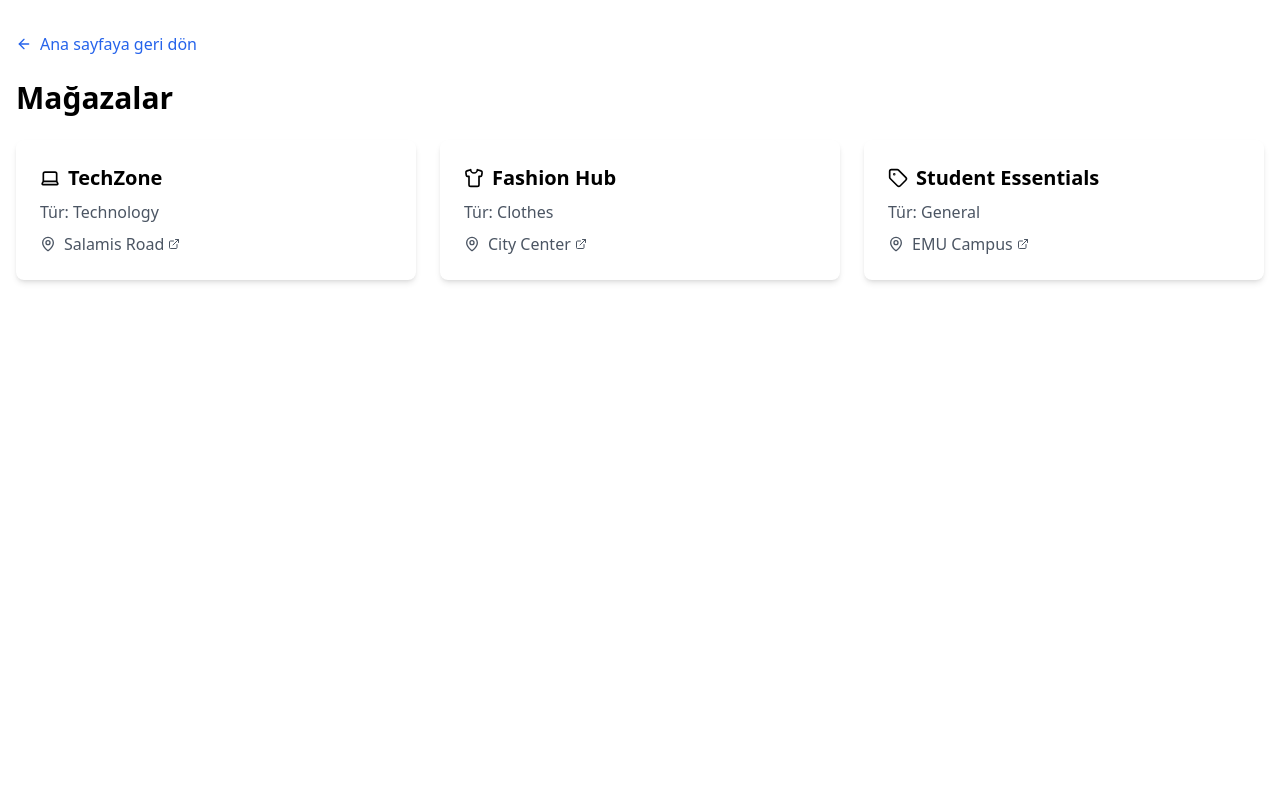
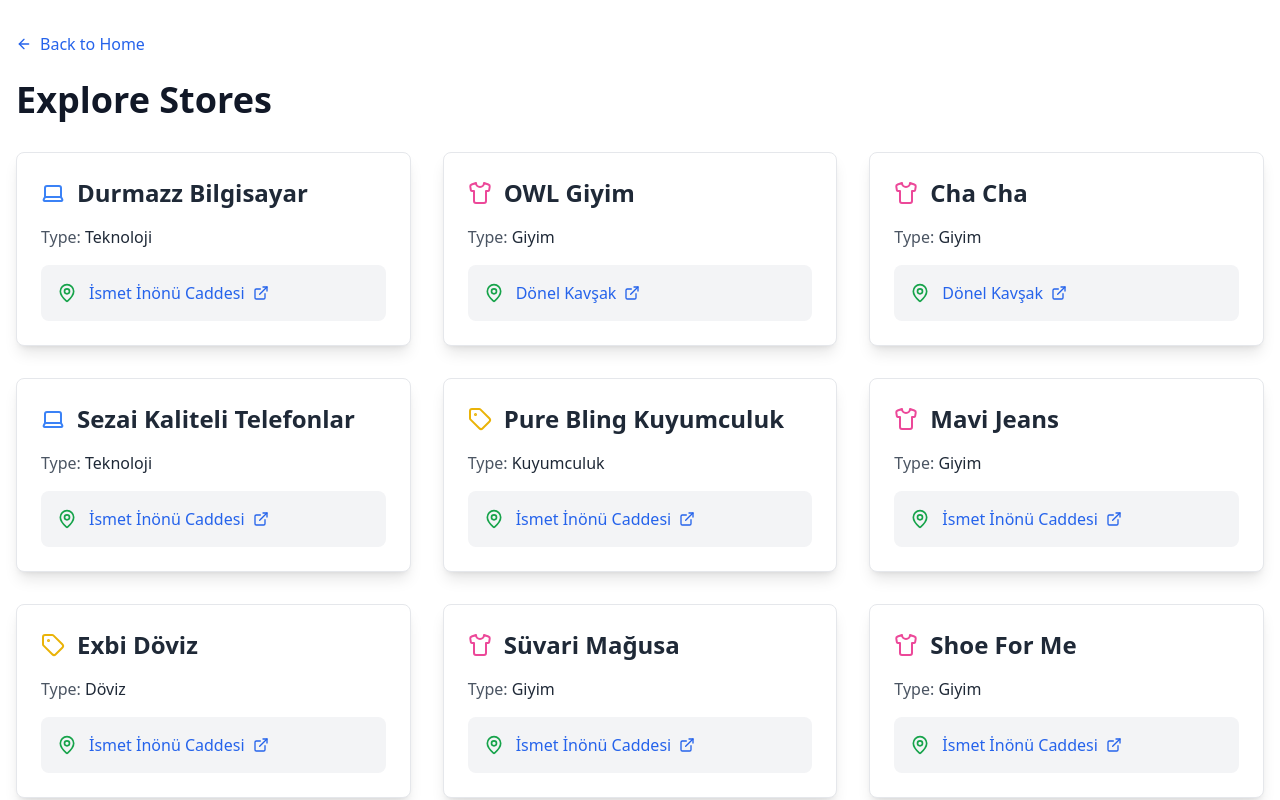
Before and after one commit to atasoya/emu-guide, a Next.js app: page /magazalar in a window 1280 px wide. Shown: the top 800 px of the page. Built offline with nearby package versions, Linux system fonts and the light colour scheme.

Commit message:
Add stores

```diff
--- a/src/app/magazalar/page.tsx
+++ b/src/app/magazalar/page.tsx
@@ -12,57 +12,192 @@ interface Store {
 const stores: Store[] = [
   {
     id: 1,
-    name: "TechZone",
-    type: "Technology",
-    place: "Salamis Road",
-    googleMapsUrl: "https://goo.gl/maps/example1"
+    name: "Durmazz Bilgisayar",
+    type: "Teknoloji",
+    place: "İsmet İnönü Caddesi",
+    googleMapsUrl: "https://maps.app.goo.gl/rvaj4X9WcdcJNUqj6"
   },
   {
     id: 2,
-    name: "Fashion Hub",
-    type: "Clothes",
-    place: "City Center",
-    googleMapsUrl: "https://goo.gl/maps/example2"
+    name: "OWL Giyim",
+    type: "Giyim",
+    place: "Dönel Kavşak",
+    googleMapsUrl: "https://maps.app.goo.gl/JZzbbSVyAfJdPwtZ8"
   },
   {
     id: 3,
-    name: "Student Essentials",
-    type: "General",
-    place: "EMU Campus",
-    googleMapsUrl: "https://goo.gl/maps/example3"
+    name: "Cha Cha",
+    type: "Giyim",
+    place: "Dönel Kavşak",
+    googleMapsUrl: "https://maps.app.goo.gl/HUNA6Y31PyBUdSmC9"
+  },
+  {
+    id: 4,
+    name: "Sezai Kaliteli Telefonlar",
+    type: "Teknoloji",
+    place: "İsmet İnönü Caddesi",
+    googleMapsUrl: "https://maps.app.goo.gl/7LkF3uPEZwCDMbz29"
+  },
+  {
+    id: 5,
+    name: "Pure Bling Kuyumculuk",
+    type: "Kuyumculuk",
+    place: "İsmet İnönü Caddesi",
+    googleMapsUrl: "https://maps.app.goo.gl/vKMiW2iP9qRZuzv89"
+  },
+  {
+    id: 6,
+    name: "Mavi Jeans",
+    type: "Giyim",
+    place: "İsmet İnönü Caddesi",
+    googleMapsUrl: "https://maps.app.goo.gl/yVmNPVqgqTWkyMmd8"
+  },
+  {
+    id: 7,
+    name: "Exbi Döviz",
+    type: "Döviz",
+    place: "İsmet İnönü Caddesi",
+    googleMapsUrl: "https://maps.app.goo.gl/VDMW7AudxPqiRbq27"
+  },
+  {
+    id: 8,
+    name: "Süvari Mağusa",
+    type: "Giyim",
+    place: "İsmet İnönü Caddesi",
+    googleMapsUrl: "https://maps.app.goo.gl/odRhHY4pRTpGLWX67"
+  },
+  {
+    id: 9,
+    name: "Shoe For Me",
+    type: "Giyim",
+    place: "İsmet İnönü Caddesi",
+    googleMapsUrl: "https://maps.app.goo.gl/x9ME7BxCHeQEvBqo7"
+  },
+  {
+    id: 10,
+    name: "LC Waikiki",
+    type: "Giyim",
+    place: "İsmet İnönü Caddesi",
+    googleMapsUrl: "https://maps.app.goo.gl/puBYXzNm9AfKLXpCA"
+  },
+  {
+    id: 11,
+    name: "Old City Saat",
+    type: "Saat & Kuyumculuk",
+    place: "İsmet İnönü Caddesi",
+    googleMapsUrl: "https://maps.app.goo.gl/sFy8698EfkRcYoY59"
+  },
+  {
+    id: 12,
+    name: "A&A Premium Erkek",
+    type: "Giyim",
+    place: "İsmet İnönü Caddesi",
+    googleMapsUrl: "https://maps.app.goo.gl/SnrNmeNr2jnA82sH6"
+  },
+  {
+    id: 13,
+    name: "Spor Market",
+    type: "Spor Ekipmanları",
+    place: "İsmet İnönü Caddesi",
+    googleMapsUrl: "https://maps.app.goo.gl/vtJj4sLVbTWkuCiW8"
+  },
+  {
+    id: 14,
+    name: "Kemaler Ayakkabı",
+    type: "Giyim",
+    place: "Salamis Yolu",
+    googleMapsUrl: "https://maps.app.goo.gl/VCcF9zYv5tZD5rMS7"
+  },
+  {
+    id: 15,
+    name: "HABLS Giyim & Spor Ayakkabı",
+    type: "Giyim",
+    place: "Salamis Yolu",
+    googleMapsUrl: "https://maps.app.goo.gl/6Q5gDtDFZuQhJd5e7"
+  },
+  {
+    id: 16,
+    name: "Şaşa Aksesuar",
+    type: "Giyim",
+    place: "Salamis Yolu",
+    googleMapsUrl: "https://maps.app.goo.gl/jHvxz5wUUDGc57M38"
+  },
+  {
+    id: 17,
+    name: "Flormar Kozmetik Mağazası",
+    type: "Kozmetik",
+    place: "Salamis Yolu",
+    googleMapsUrl: "https://maps.app.goo.gl/jHvxz5wUUDGc57M38"
+  },
+  {
+    id: 18,
+    name: "Oopss",
+    type: "Genel",
+    place: "Macro Mall",
+    googleMapsUrl: "https://maps.app.goo.gl/CWJk3aA5aSEZRA4F8"
+  },
+  {
+    id: 19,
+    name: "Tekzen",
+    type: "Ev & Bahçe",
+    place: "Macro Mall",
+    googleMapsUrl: "https://maps.app.goo.gl/A63FgecwX4HpP1kGA"
+  },
+  {
+    id: 20,
+    name: "IQOS Mağazası",
+    type: "Tütün",
+    place: "Salamis Yolu",
+    googleMapsUrl: "https://maps.app.goo.gl/huU4kQyW4AmAQNZd9"
+  },
+  {
+    id: 21,
+    name: "DeFacto",
+    type: "Giyim",
+    place: "Salamis Yolu",
+    googleMapsUrl: "https://maps.app.goo.gl/a5rdSWEQsDPjt9q57"
+  },
+  {
+    id: 22,
+    name: "Çavus Telefon",
+    type: "Teknoloji",
+    place: "Salamis Yolu",
+    googleMapsUrl: "https://maps.app.goo.gl/exhpeKqUboDN9QPL6"
   }
 ]
+
 
 export default function StoresPage() {
   return (
     <div className="container mx-auto px-4 py-8">
-      <Link href="/" className="inline-flex items-center mb-6 text-blue-600 hover:text-blue-800">
+      <Link href="/" className="inline-flex items-center mb-6 text-blue-600 hover:text-blue-800 transition-colors duration-200">
         <ArrowLeft className="w-4 h-4 mr-2" />
-        Ana sayfaya geri dön
+        Back to Home
       </Link>
-      <h1 className="text-3xl font-bold mb-6">Mağazalar</h1>
-      <div className="grid grid-cols-1 md:grid-cols-2 lg:grid-cols-3 gap-6">
+      <h1 className="text-4xl font-bold mb-8 text-gray-900">Explore Stores</h1>
+
+      <div className="grid grid-cols-1 md:grid-cols-2 lg:grid-cols-3 gap-8">
         {stores.map((store) => (
-          <div key={store.id} className="bg-white rounded-lg shadow-md p-6">
-            <h2 className="text-xl font-semibold mb-2 flex items-center">
-              {store.type === 'Technology' && <Laptop className="w-5 h-5 mr-2" />}
-              {store.type === 'Clothes' && <Shirt className="w-5 h-5 mr-2" />}
-              {store.type !== 'Technology' && store.type !== 'Clothes' && <Tag className="w-5 h-5 mr-2" />}
+          <div key={store.id} className="bg-white rounded-lg shadow-lg hover:shadow-2xl transition-shadow duration-300 p-6 border border-gray-200">
+            <h2 className="text-2xl font-semibold mb-4 flex items-center text-gray-800">
+              {store.type === 'Teknoloji' && <Laptop className="w-6 h-6 mr-3 text-blue-500" />}
+              {store.type === 'Giyim' && <Shirt className="w-6 h-6 mr-3 text-pink-500" />}
+              {store.type !== 'Teknoloji' && store.type !== 'Giyim' && <Tag className="w-6 h-6 mr-3 text-yellow-500" />}
               {store.name}
             </h2>
-            <p className="text-gray-600 mb-2">Tür: {store.type}</p>
-            <p className="flex items-center text-gray-600">
-              <MapPin className="w-4 h-4 mr-2" />
+            <p className="text-gray-600 mb-4">Type: <span className="font-medium text-gray-800">{store.type}</span></p>
+            <div className="flex items-center bg-gray-100 p-4 rounded-lg">
+              <MapPin className="w-5 h-5 mr-3 text-green-600" />
               <a
                 href={store.googleMapsUrl}
                 target="_blank"
                 rel="noopener noreferrer"
-                className="hover:underline flex items-center"
+                className="text-blue-600 hover:underline flex items-center"
               >
                 {store.place}
-                <ExternalLink className="w-3 h-3 ml-1" />
+                <ExternalLink className="w-4 h-4 ml-2" />
               </a>
-            </p>
+            </div>
           </div>
         ))}
       </div>
--- a/src/app/stores/page.tsx
+++ b/src/app/stores/page.tsx
@@ -12,57 +12,192 @@ interface Store {
 const stores: Store[] = [
   {
     id: 1,
-    name: "TechZone",
+    name: "Durmazz Computer",
     type: "Technology",
-    place: "Salamis Road",
-    googleMapsUrl: "https://goo.gl/maps/example1"
+    place: "İsmet İnönü Street",
+    googleMapsUrl: "https://maps.app.goo.gl/rvaj4X9WcdcJNUqj6"
   },
   {
     id: 2,
-    name: "Fashion Hub",
+    name: "OWL Wear",
     type: "Clothes",
-    place: "City Center",
-    googleMapsUrl: "https://goo.gl/maps/example2"
+    place: "Roundabout",
+    googleMapsUrl: "https://maps.app.goo.gl/JZzbbSVyAfJdPwtZ8"
   },
   {
     id: 3,
-    name: "Student Essentials",
+    name: "Cha Cha",
+    type: "Clothes",
+    place: "Roundabout",
+    googleMapsUrl: "https://maps.app.goo.gl/HUNA6Y31PyBUdSmC9"
+  },
+  {
+    id: 4,
+    name: "Sezai Quality Phones",
+    type: "Technology",
+    place: "İsmet İnönü Street",
+    googleMapsUrl: "https://maps.app.goo.gl/7LkF3uPEZwCDMbz29"
+  },
+  {
+    id: 5,
+    name: "Pure Bling Jewelry",
+    type: "Jewelry",
+    place: "İsmet İnönü Street",
+    googleMapsUrl: "https://maps.app.goo.gl/vKMiW2iP9qRZuzv89"
+  },
+  {
+    id: 6,
+    name: "Mavi Jeans",
+    type: "Clothes",
+    place: "İsmet İnönü Street",
+    googleMapsUrl: "https://maps.app.goo.gl/yVmNPVqgqTWkyMmd8"
+  },
+  {
+    id: 7,
+    name: "Exbi Exchange",
+    type: "Exchange",
+    place: "İsmet İnönü Street",
+    googleMapsUrl: "https://maps.app.goo.gl/VDMW7AudxPqiRbq27"
+  },
+  {
+    id: 8,
+    name: "Süvari Famagusta",
+    type: "Clothes",
+    place: "İsmet İnönü Street",
+    googleMapsUrl: "https://maps.app.goo.gl/odRhHY4pRTpGLWX67"
+  },
+  {
+    id: 9,
+    name: "Shoe For Me",
+    type: "Clothes",
+    place: "İsmet İnönü Street",
+    googleMapsUrl: "https://maps.app.goo.gl/x9ME7BxCHeQEvBqo7"
+  },
+  {
+    id: 10,
+    name: "LC Waikiki",
+    type: "Clothes",
+    place: "İsmet İnönü Street",
+    googleMapsUrl: "https://maps.app.goo.gl/puBYXzNm9AfKLXpCA"
+  },
+  {
+    id: 11,
+    name: "Old City Watch",
+    type: "Watch & Jewelry",
+    place: "İsmet İnönü Street",
+    googleMapsUrl: "https://maps.app.goo.gl/sFy8698EfkRcYoY59"
+  },
+  {
+    id: 12,
+    name: "A&A Premium Man",
+    type: "Clothes",
+    place: "İsmet İnönü Street",
+    googleMapsUrl: "https://maps.app.goo.gl/SnrNmeNr2jnA82sH6"
+  },
+  {
+    id: 13,
+    name: "Sports Market",
+    type: "Sport Equipment",
+    place: "İsmet İnönü Street",
+    googleMapsUrl: "https://maps.app.goo.gl/vtJj4sLVbTWkuCiW8"
+  },
+  {
+    id: 14,
+    name: "Kemaler Shoes",
+    type: "Clothes",
+    place: "Salamis Road",
+    googleMapsUrl: "https://maps.app.goo.gl/VCcF9zYv5tZD5rMS7"
+  },
+  {
+    id: 15,
+    name: "HABLS Wear & Sneakers",
+    type: "Clothes",
+    place: "Salamis Road",
+    googleMapsUrl: "https://maps.app.goo.gl/6Q5gDtDFZuQhJd5e7"
+  },
+  {
+    id: 16,
+    name: "Şaşa Accessories",
+    type: "Clothes",
+    place: "Salamis Road",
+    googleMapsUrl: "https://maps.app.goo.gl/jHvxz5wUUDGc57M38"
+  },
+  {
+    id: 17,
+    name: "Flormar Cosmetic Store",
+    type: "Cosmetic",
+    place: "Salamis Road",
+    googleMapsUrl: "https://maps.app.goo.gl/jHvxz5wUUDGc57M38"
+  },
+  {
+    id: 18,
+    name: "Oopss",
     type: "General",
-    place: "EMU Campus",
-    googleMapsUrl: "https://goo.gl/maps/example3"
+    place: "Macro Mall",
+    googleMapsUrl: "https://maps.app.goo.gl/CWJk3aA5aSEZRA4F8"
+  },
+  {
+    id: 19,
+    name: "Tekzen",
+    type: "Home & Garden",
+    place: "Macro Mall",
+    googleMapsUrl: "https://maps.app.goo.gl/A63FgecwX4HpP1kGA"
+  },
+  {
+    id: 20,
+    name: "IQOS Store",
+    type: "Tobacco",
+    place: "Salamis Road",
+    googleMapsUrl: "https://maps.app.goo.gl/huU4kQyW4AmAQNZd9"
+  },
+  {
+    id: 21,
+    name: "DeFacto",
+    type: "Clothes",
+    place: "Salamis Road",
+    googleMapsUrl: "https://maps.app.goo.gl/a5rdSWEQsDPjt9q57"
+  },
+  {
+    id: 21,
+    name: "Çavus Phones",
+    type: "Technology",
+    place: "Salamis Road",
+    googleMapsUrl: "https://maps.app.goo.gl/exhpeKqUboDN9QPL6"
   }
 ]
+
 
 export default function StoresPage() {
   return (
     <div className="container mx-auto px-4 py-8">
-      <Link href="/" className="inline-flex items-center mb-6 text-blue-600 hover:text-blue-800">
+      <Link href="/" className="inline-flex items-center mb-6 text-blue-600 hover:text-blue-800 transition-colors duration-200">
         <ArrowLeft className="w-4 h-4 mr-2" />
         Back to Home
       </Link>
-      <h1 className="text-3xl font-bold mb-6">Stores</h1>
-      <div className="grid grid-cols-1 md:grid-cols-2 lg:grid-cols-3 gap-6">
+      <h1 className="text-4xl font-bold mb-8 text-gray-900">Explore Stores</h1>
+
+      <div className="grid grid-cols-1 md:grid-cols-2 lg:grid-cols-3 gap-8">
         {stores.map((store) => (
-          <div key={store.id} className="bg-white rounded-lg shadow-md p-6">
-            <h2 className="text-xl font-semibold mb-2 flex items-center">
-              {store.type === 'Technology' && <Laptop className="w-5 h-5 mr-2" />}
-              {store.type === 'Clothes' && <Shirt className="w-5 h-5 mr-2" />}
-              {store.type !== 'Technology' && store.type !== 'Clothes' && <Tag className="w-5 h-5 mr-2" />}
+          <div key={store.id} className="bg-white rounded-lg shadow-lg hover:shadow-2xl transition-shadow duration-300 p-6 border border-gray-200">
+            <h2 className="text-2xl font-semibold mb-4 flex items-center text-gray-800">
+              {store.type === 'Technology' && <Laptop className="w-6 h-6 mr-3 text-blue-500" />}
+              {store.type === 'Clothes' && <Shirt className="w-6 h-6 mr-3 text-pink-500" />}
+              {store.type !== 'Technology' && store.type !== 'Clothes' && <Tag className="w-6 h-6 mr-3 text-yellow-500" />}
               {store.name}
             </h2>
-            <p className="text-gray-600 mb-2">Type: {store.type}</p>
-            <p className="flex items-center text-gray-600">
-              <MapPin className="w-4 h-4 mr-2" />
+            <p className="text-gray-600 mb-4">Type: <span className="font-medium text-gray-800">{store.type}</span></p>
+            <div className="flex items-center bg-gray-100 p-4 rounded-lg">
+              <MapPin className="w-5 h-5 mr-3 text-green-600" />
               <a
                 href={store.googleMapsUrl}
                 target="_blank"
                 rel="noopener noreferrer"
-                className="hover:underline flex items-center"
+                className="text-blue-600 hover:underline flex items-center"
               >
                 {store.place}
-                <ExternalLink className="w-3 h-3 ml-1" />
+                <ExternalLink className="w-4 h-4 ml-2" />
               </a>
-            </p>
+            </div>
           </div>
         ))}
       </div>
```
